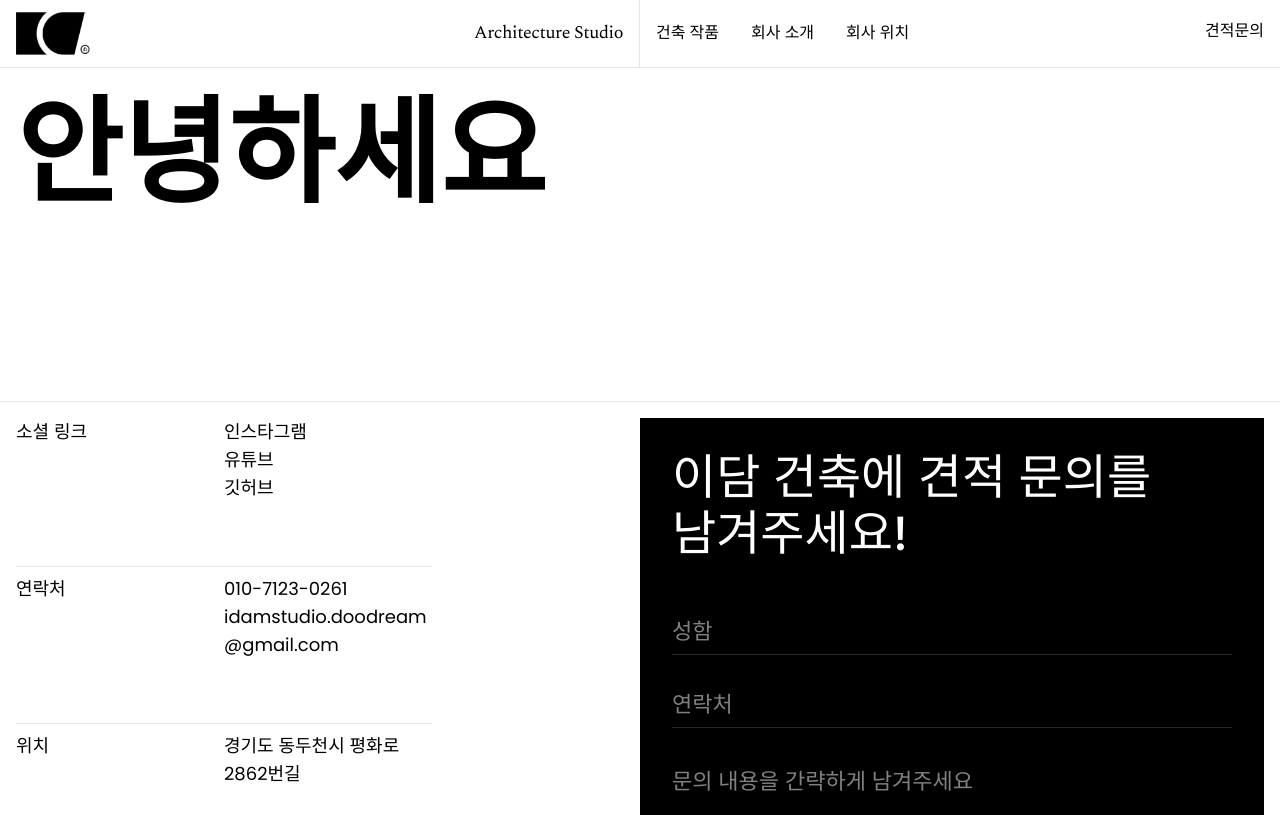
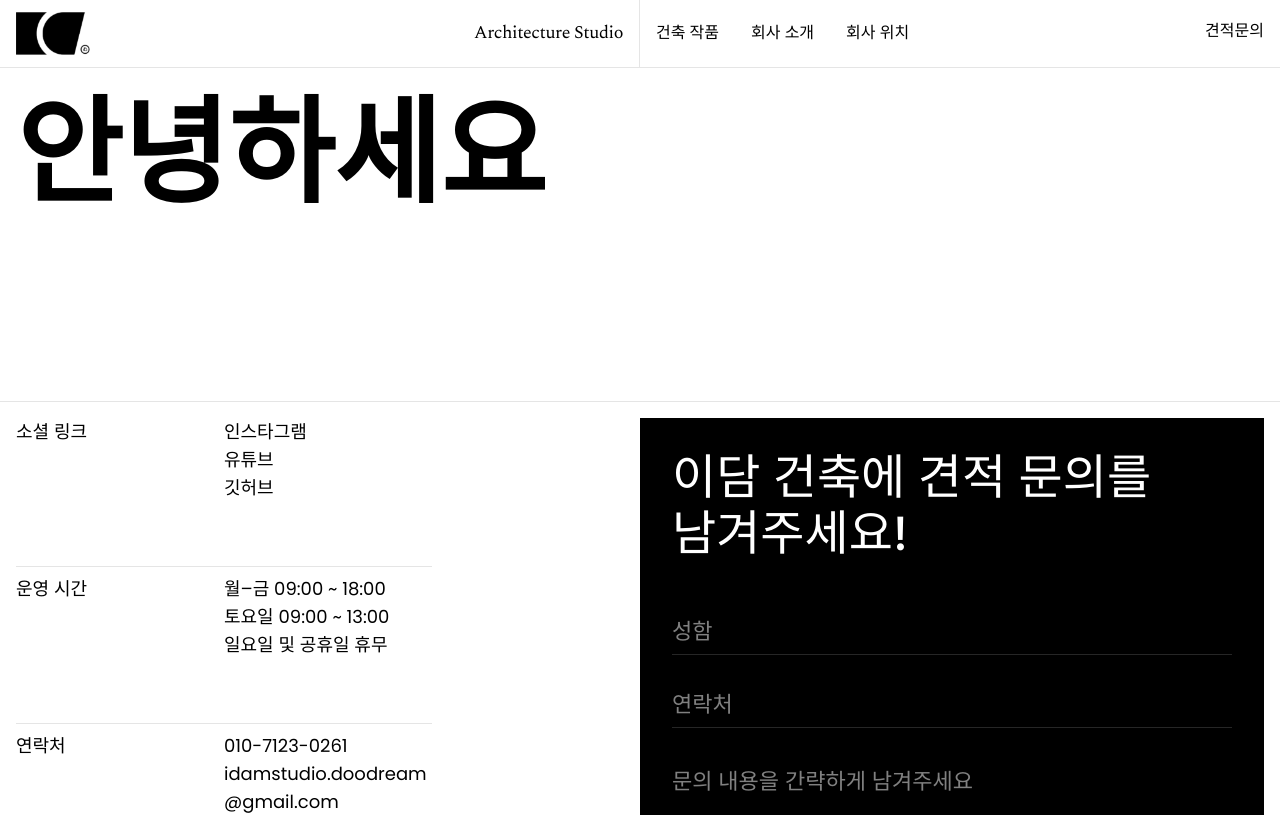
Before and after one commit to az0319h/idamstudio-web, a Next.js app: page /contact in a window 1280 px wide. Shown: the top 815 px of the page. Built offline with nearby package versions, Linux system fonts and the light colour scheme.

Commit message:
refactor: Contact 페이지 기본 정보 수정

```diff
--- a/src/app/(with-same-header)/contact/page.tsx
+++ b/src/app/(with-same-header)/contact/page.tsx
@@ -48,7 +48,16 @@ export default function ContactPage() {
                      </a>
                   </div>
                </li>
-
+               <li className="border-line-black-10 border-t pt-2">
+                  <div>
+                     <h3>운영 시간</h3>
+                  </div>
+                  <div>
+                     <p>월–금 09:00 ~ 18:00</p>
+                     <p>토요일 09:00 ~ 13:00</p>
+                     <p>일요일 및 공휴일 휴무</p>
+                  </div>
+               </li>
                <li className="border-line-black-10 border-t pt-2">
                   <div>
                      <h3>연락처</h3>
@@ -60,14 +69,6 @@ export default function ContactPage() {
                      </p>
                   </div>
                </li>
-               <li className="border-line-black-10 border-t pt-2">
-                  <div>
-                     <h3>위치</h3>
-                  </div>
-                  <div>
-                     <p>경기도 동두천시 평화로 2862번길</p>
-                  </div>
-               </li>
             </ul>
             <ContactForm />
          </div>
```
